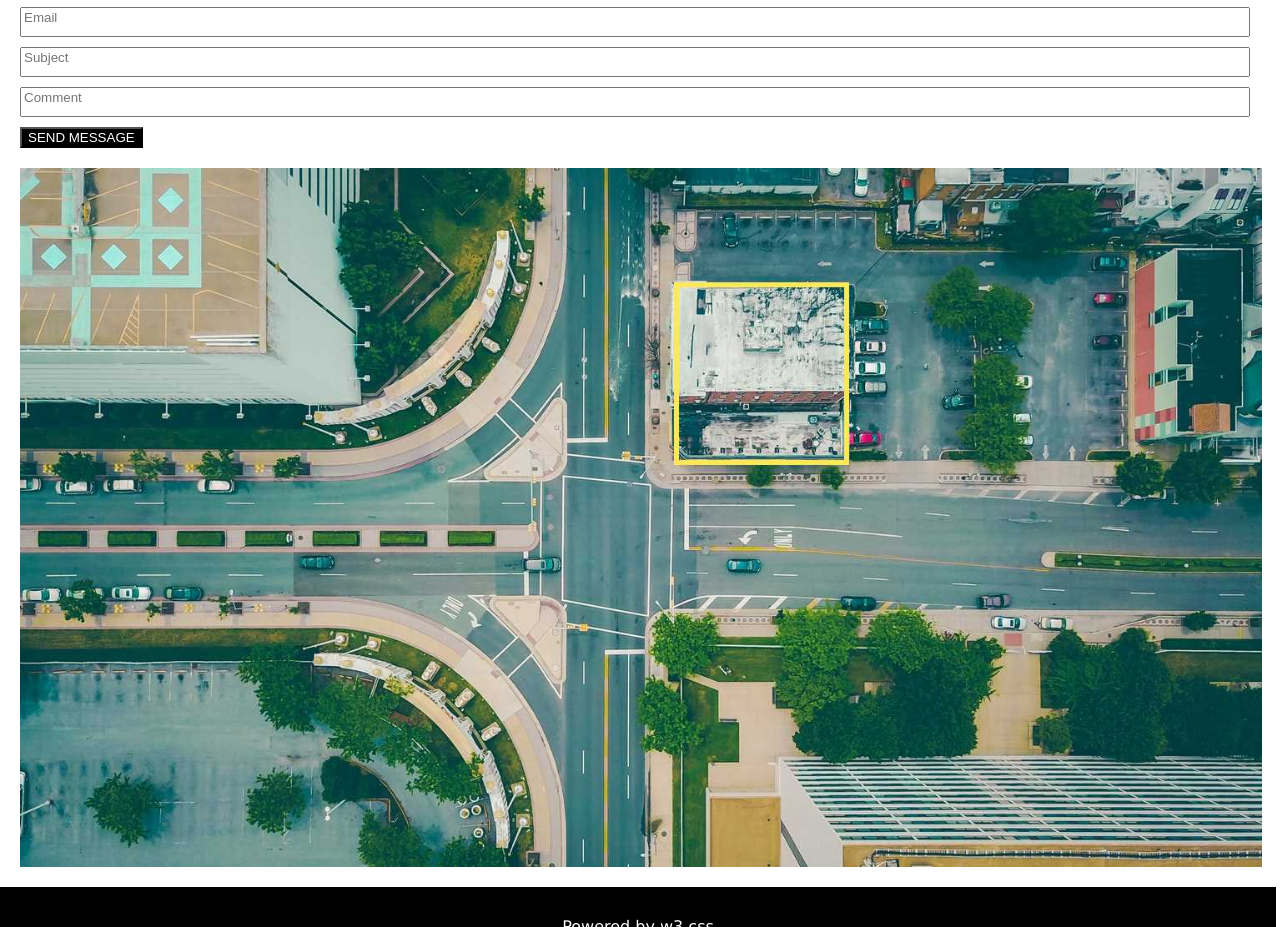
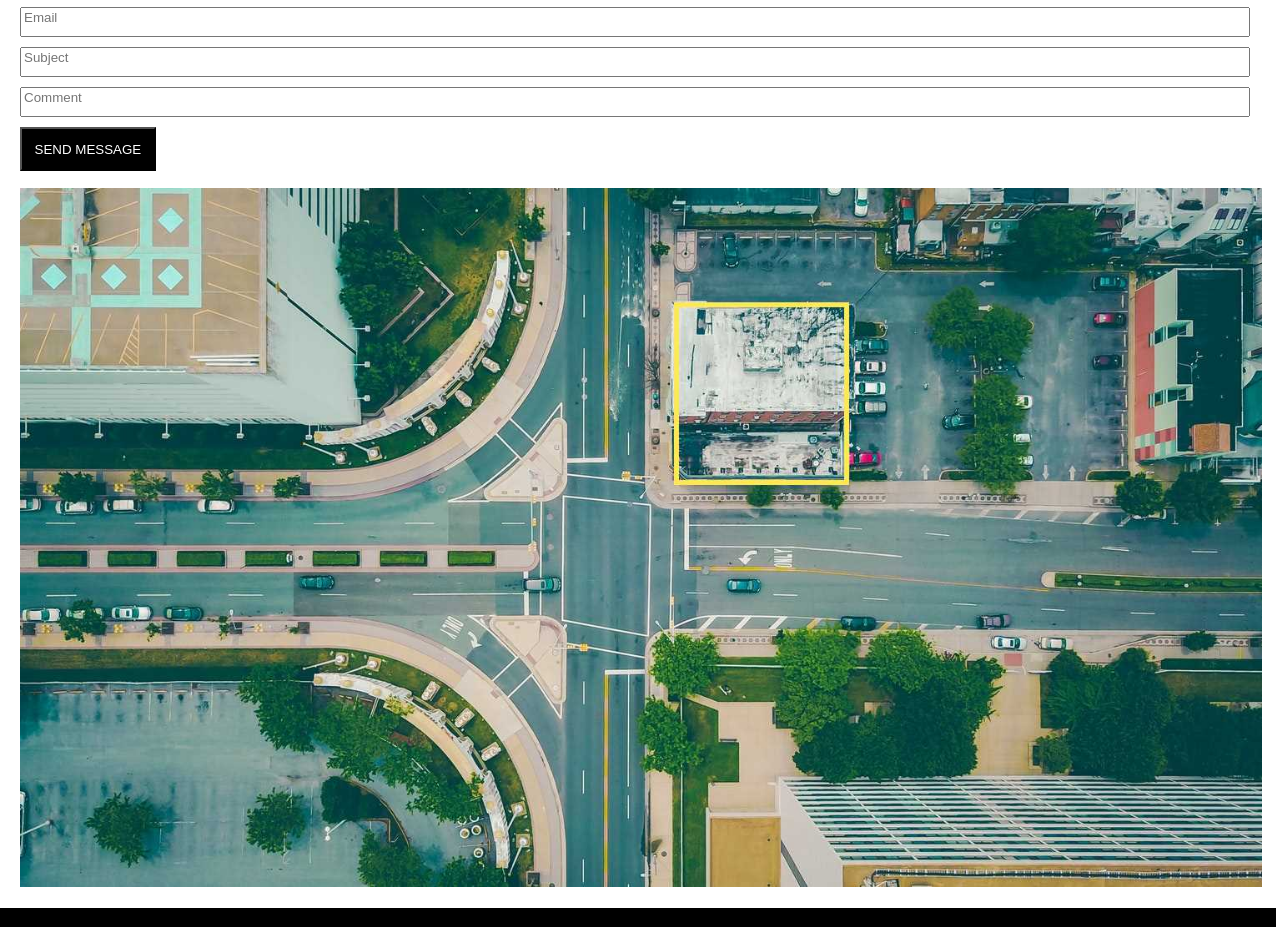
Before and after one commit to HildeNancy25/BR-Architects, a plain HTML site: page index.html in a window 1280 px wide. Shown: the part 2551-3478 px from the top of the page. Drawn offline with Linux system fonts and the light colour scheme.

Commit message:
commit modifications

```diff
--- a/style.css
+++ b/style.css
@@ -166,6 +166,8 @@ p {
 .sendbtn {
   background-color: black;
   color: white;
+  padding: 1%;
+  margin-bottom: 10%;
 }
 
 .BRmap {
```
